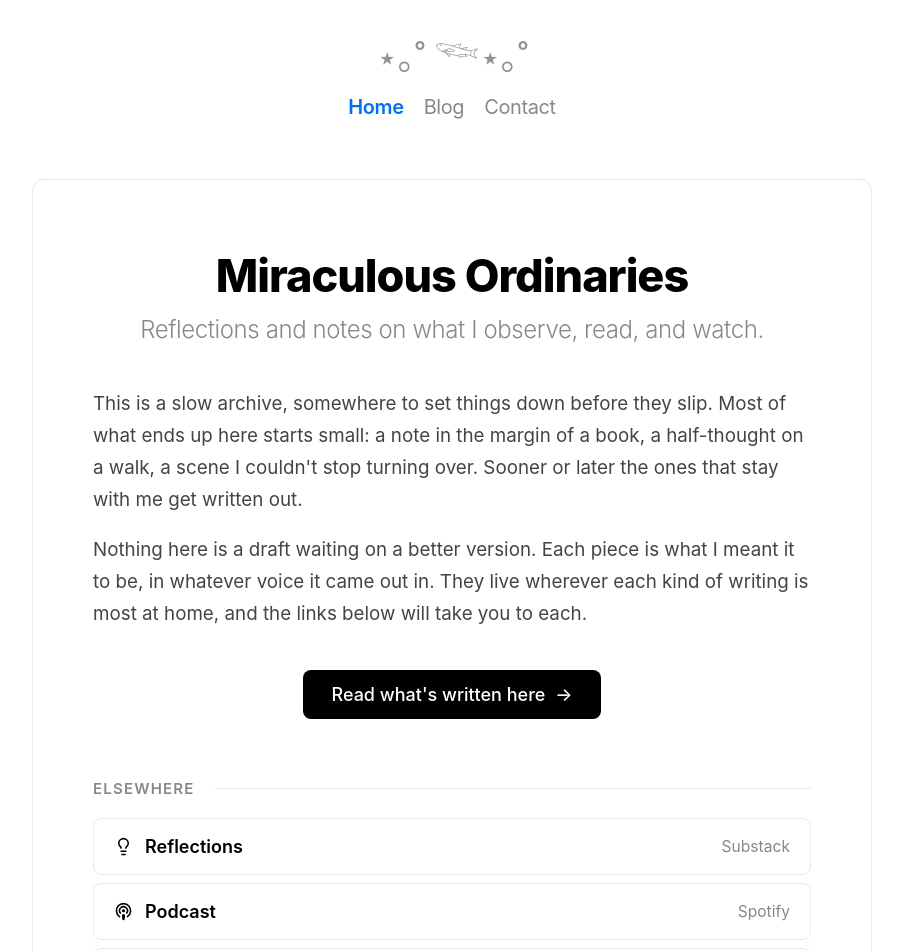
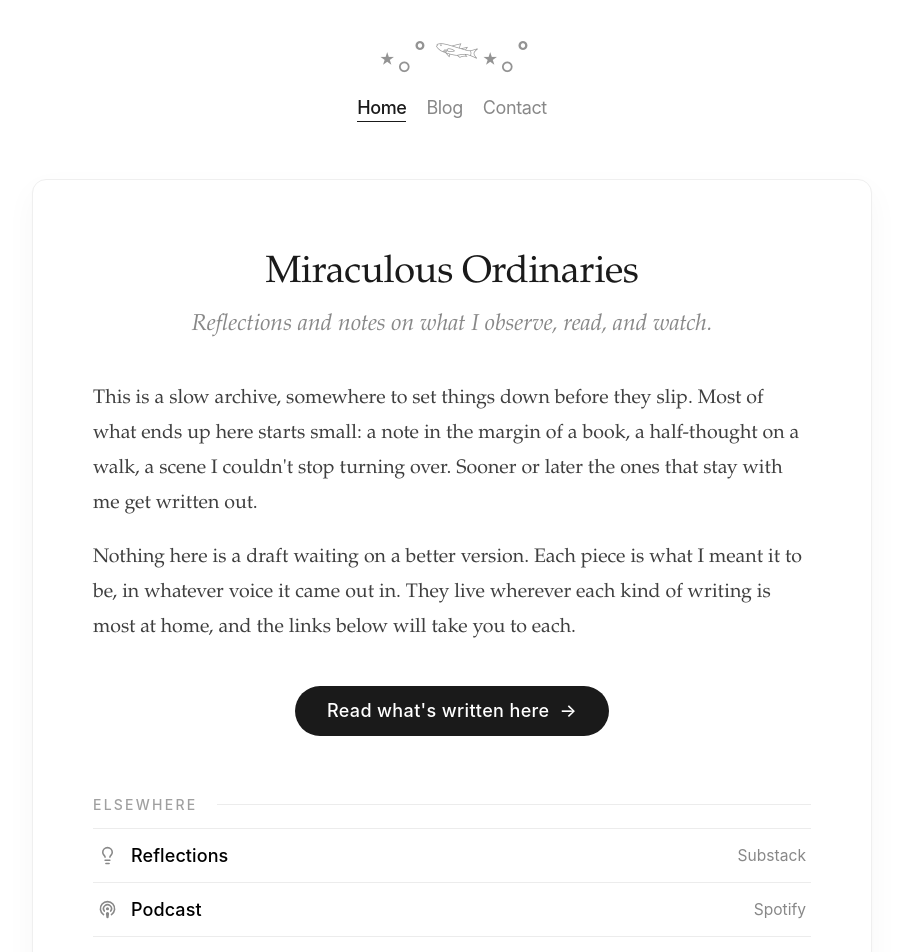
Before and after one commit to hamy-nguyen/notion-blog, a Next.js app: page / in a window 1280 px wide. Shown: the top 952 px of the page, without its empty margins (188-1091 px from the left). Built offline with nearby package versions, Linux system fonts and the light colour scheme.

Commit message:
global restyle

```diff
--- a/src/pages/contact.tsx
+++ b/src/pages/contact.tsx
@@ -28,7 +28,7 @@ export default function Contact() {
         <h1 style={{ marginTop: 0 }}>Contact</h1>
 
         <div className={contactStyles.name}>
-          Say hello, or tell me what you've been contemplating.
+          Say hello, or tell me what you've been turning over.
         </div>
 
         <div className={contactStyles.links}>
--- a/src/pages/index.tsx
+++ b/src/pages/index.tsx
@@ -9,7 +9,12 @@ export default function Index() {
       <Header titlePre="Home" />
       <div className={sharedStyles.layout}>
         <h1>Miraculous Ordinaries</h1>
-        <h2>Reflections and notes on what I observe, read, and watch.</h2>
+        {/* WHY: still an h2 for document outline, but the tagline class carries
+            the standfirst level. Without it this inherits the section-heading
+            size, which is the level used for headings inside a post. */}
+        <h2 className="tagline">
+          Reflections and notes on what I observe, read, and watch.
+        </h2>
 
         {/* WHY: the intro used to sit below the four link cards, so the page
             showed you the destinations before saying what any of it was. It
--- a/src/styles/global.css
+++ b/src/styles/global.css
@@ -18,6 +18,43 @@
     sans-serif;
   --font-mono: Menlo, Monaco, Lucida Console, Liberation Mono, DejaVu Sans Mono,
     Bitstream Vera Sans Mono, Courier New, monospace;
+
+  /* WHY: an editorial serif for words, the UI sans for chrome. Both stacks are
+     system fonts, so this costs no network request and no layout shift. The
+     pairing is what makes a reading site look like one rather than like an
+     app that happens to contain prose. */
+  --font-serif: 'Iowan Old Style', 'Palatino Linotype', Palatino,
+    'Book Antiqua', Georgia, serif;
+
+  /* WHY: pure #000 on #fff is harsher than print ever is; a near-black and a
+     warm grey soften the page without losing contrast (both still clear AA). */
+  --ink: #1a1a1a;
+  --ink-soft: #3f3f3f;
+  --rule: #ececec;
+
+  /* WHY: every size on the site comes from this scale, so "the same level of
+     thing" is literally the same value rather than a number picked per file.
+     Six steps, each a clear jump from the last — closer ratios read as
+     mistakes rather than as hierarchy.
+
+     h1     page title, one per page (home, contact, blog index, a post)
+     h2     section heading inside content
+     h3     sub-heading; also a post title in the index list
+     lead   a standfirst under a page title
+     body   running prose
+     ui     interface text: nav, buttons, row labels
+     meta   bylines, dates, platform names, footer */
+  --text-h1: 1.9rem;
+  --text-h2: 1.5rem;
+  --text-h3: 1.22rem;
+  --text-lead: 1.15rem;
+  --text-body: 0.98rem;
+  --text-ui: 0.9rem;
+  --text-meta: 0.78rem;
+  --text-label: 0.7rem;
+
+  --leading-tight: 1.25;
+  --leading-body: 1.78;
 }
 
 * {
@@ -38,8 +75,10 @@ body {
   font-family: -apple-system, BlinkMacSystemFont, Segoe UI, Roboto, Oxygen,
     Ubuntu, Cantarell, Fira Sans, Droid Sans, Helvetica Neue, sans-serif;
 
-  background-image: radial-gradient(#ddd 1px, transparent 1px),
-    radial-gradient(#ddd 1px, transparent 1px);
+  /* WHY: #ddd dots read as texture competing with the text; two shades lighter
+     they sit behind the page instead of on it. */
+  background-image: radial-gradient(#e6e6e6 1px, transparent 1px),
+    radial-gradient(#e6e6e6 1px, transparent 1px);
   background-position: 0 0, 25px 25px;
   background-attachment: fixed;
   background-size: 50px 50px;
@@ -204,33 +243,52 @@ pre.dark[class*='language-'] {
 .features {
   display: grid;
   grid-template-columns: 1fr;
-  gap: 0.4rem;
-  margin: 1rem 0 0;
+  margin: 0.75rem 0 0;
 }
 
 .feature {
   display: flex;
   align-items: center;
-  gap: 0.6rem;
-  padding: 0.85rem 1rem;
-  border: 1px solid #ebebeb;
-  border-radius: var(--radius);
-  /* WHY: these are anchors, so they'd pick up the global blue link color. Four
-     blue cards read as an error state; inherit instead and save the color
-     shift for hover, which is where the click affordance actually matters. */
+  gap: 0.7rem;
+  padding: 0.8rem 0.25rem;
+  /* WHY: five outlined boxes stacked vertically read as a form. One hairline
+     between rows says "list" with a fraction of the ink, and the rows keep the
+     same height and rhythm they had. */
+  border-bottom: 1px solid var(--rule);
+  /* WHY: these are anchors, so they'd pick up the global blue link color. Five
+     blue rows read as an error state; inherit instead and save the shift for
+     hover, which is where the click affordance actually matters. */
   color: inherit;
-  transition: border-color 200ms ease, color 200ms ease;
+  transition: color 200ms ease, padding-left 200ms ease;
+}
+
+.feature:first-child {
+  border-top: 1px solid var(--rule);
 }
 
 .feature:hover {
-  color: #0070f3;
-  border-color: #0070f3;
+  color: var(--ink);
+  padding-left: 0.6rem;
+}
+
+.feature:hover .featurePlatform {
+  color: var(--ink-soft);
 }
 
 .feature h4 {
   margin: 0;
-  font-weight: 600;
-  font-size: 0.9rem;
+  font-weight: 500;
+  font-size: var(--text-ui);
+  letter-spacing: 0.005em;
+}
+
+.feature svg {
+  color: var(--accents-3);
+  transition: color 200ms ease;
+}
+
+.feature:hover svg {
+  color: var(--ink);
 }
 
 /* WHY: pushed to the far edge with an auto margin so the platform names form
@@ -238,7 +296,7 @@ pre.dark[class*='language-'] {
 .featurePlatform {
   margin-left: auto;
   padding-left: var(--gap);
-  font-size: 0.78rem;
+  font-size: var(--text-meta);
   color: var(--accents-3);
   white-space: nowrap;
 }
@@ -250,11 +308,14 @@ pre.dark[class*='language-'] {
   display: block;
   width: fit-content;
   margin: 2rem auto 0;
-  padding: 0.7rem 1.4rem;
-  border-radius: var(--radius);
-  background: var(--fg);
-  font-size: 0.9rem;
+  padding: 0.72rem 1.6rem;
+  /* WHY: a full pill and a hair of tracking read as a considered invitation;
+     the 8px-radius rectangle read as a form's submit button. */
+  border-radius: 999px;
+  background: var(--ink);
+  font-size: var(--text-ui);
   font-weight: 500;
+  letter-spacing: 0.02em;
   color: var(--bg);
   transition: opacity 200ms ease;
 }
@@ -276,33 +337,29 @@ pre.dark[class*='language-'] {
   align-items: center;
   gap: var(--gap);
   margin: 3rem 0 0;
-  font-size: 0.75rem;
-  font-weight: 600;
-  letter-spacing: 0.08em;
+  font-size: var(--text-label);
+  font-weight: 500;
+  letter-spacing: 0.16em;
   text-transform: uppercase;
-  color: var(--accents-3);
+  color: #a0a0a0;
 }
 
 .sectionLabel::after {
   content: '';
   flex: 1;
   height: 1px;
-  background: #ebebeb;
+  background: var(--rule);
 }
 
+/* WHY: no font-size here — the <p> rule sets the body level. Declaring one
+   again is how the home intro drifted away from every other block of prose. */
 .explanation {
-  font-size: 1rem;
   margin: 2rem 0 0;
 }
 figure {
-  font-size: 0.85rem;
-  color: #999;
+  font-size: var(--text-meta);
+  color: var(--accents-3);
   line-height: 1.8;
-}
-
-figure {
-  font-size: 0.85rem;
-  color: #999;
 }
 
 a {
@@ -333,21 +390,47 @@ mark {
 
 /* WHY: the sheet supplies the top padding now, so the old 2rem top margin here
    stacked with it and pushed the title away from its own container. */
+/* WHY: 800 weight with tight tracking is a product-headline voice. A serif at
+   normal weight carries the same size with far less shouting, which is the
+   whole difference between "landing page" and "publication". */
 h1 {
   margin: 0 0 var(--gap-half) 0;
-  font-size: 2.25rem;
-  font-weight: 800;
-  letter-spacing: -0.05rem;
-  line-height: 1.15;
+  font-family: var(--font-serif);
+  font-size: var(--text-h1);
+  font-weight: 400;
+  letter-spacing: -0.01em;
+  line-height: var(--leading-tight);
+  color: var(--ink);
 }
 
+/* WHY: h2 is a section heading everywhere now. It used to be styled as the
+   home page's tagline, which meant the one element had two unrelated jobs and
+   a heading inside a post inherited a grey italic subtitle. */
 h2 {
   margin: 0;
-  font-weight: 300;
-  font-size: 1.2rem;
+  font-family: var(--font-serif);
+  font-weight: 400;
+  font-size: var(--text-h2);
+  line-height: 1.3;
+  color: var(--ink);
+}
+
+h3 {
+  margin: 0;
+  font-family: var(--font-serif);
+  font-weight: 400;
+  font-size: var(--text-h3);
+  line-height: 1.35;
+  color: var(--ink);
+}
+
+/* WHY: the standfirst under a page title is its own level, between the title
+   and the body — so it gets its own class rather than borrowing h2. */
+.tagline {
+  font-size: var(--text-lead);
+  font-style: italic;
+  color: var(--accents-3);
   line-height: 1.5;
-  letter-spacing: -0.02rem;
-  color: var(--accents-3);
 }
 
 .video {
@@ -364,11 +447,14 @@ h2 {
   outline: none;
 }
 
+/* WHY: serif at a slightly larger size and looser leading. Long-form text
+   wants more air between lines than UI text does. */
 p {
-  color: #444;
+  color: var(--ink-soft);
+  font-family: var(--font-serif);
   font-weight: 400;
-  font-size: 0.94rem;
-  line-height: 1.7;
+  font-size: var(--text-body);
+  line-height: var(--leading-body);
 }
 pre {
   white-space: pre;
@@ -379,7 +465,7 @@ pre :global(code) {
 }
 
 code {
-  font-size: 0.8rem;
+  font-size: var(--text-meta);
   background: #f1f1f1;
   padding: 0.2rem;
   border-radius: var(--radius);
@@ -403,12 +489,11 @@ code {
 
 @media (max-width: 600px) {
   h1 {
-    font-size: 1.75rem;
+    font-size: 1.6rem;
   }
 
-  h2 {
-    font-size: 0.95rem;
-    letter-spacing: 0;
+  .tagline {
+    font-size: 1rem;
   }
 }
 
@@ -425,7 +510,7 @@ code {
 footer {
   padding: 2em 0;
   text-align: center;
-  font-size: 0.75rem;
+  font-size: var(--text-meta);
   font-style: italic;
   color: var(--accents-3);
   /* WHY: auto margin eats the leftover space in the .app column, so the
--- a/src/styles/header.module.css
+++ b/src/styles/header.module.css
@@ -33,11 +33,28 @@
 .header :global(a) {
   color: var(--accents-3);
   font-weight: 400;
+  transition: color 200ms ease;
 }
 
+/* WHY: scoped to the nav list. As `.header a` it also matched the mark, and
+   `.header a` (0,1,1) outranks `.mark` (0,1,0), so setting a nav font size
+   here silently shrank the logo to nav-link size. */
+.header ul :global(a) {
+  font-size: var(--text-ui);
+}
+
+.header :global(a:hover) {
+  color: var(--ink);
+}
+
+/* WHY: the current page was marked with saturated blue, the one loud colour on
+   an otherwise quiet page. Ink plus a hairline underneath says "you are here"
+   without competing with the title. */
 .header :global(a.active) {
-  color: #0070f3;
-  font-weight: 600;
+  color: var(--ink);
+  font-weight: 500;
+  padding-bottom: 3px;
+  border-bottom: 1px solid var(--ink);
 }
 
 @media (max-width: 600px) {
--- a/src/styles/shared.module.css
+++ b/src/styles/shared.module.css
@@ -11,8 +11,12 @@
   margin: 0 auto;
   padding: 3.5rem 3rem 3rem;
   background: var(--bg);
-  border: 1px solid #ebebeb;
-  border-radius: 12px;
+  /* WHY: a hairline plus two very soft shadows — one tight, one wide — lifts
+     the sheet off the dotted ground the way paper sits on a desk. A single
+     hard border made it look like a bounding box. */
+  border: 1px solid #efefef;
+  border-radius: 14px;
+  box-shadow: 0 1px 2px rgba(0, 0, 0, 0.02), 0 12px 32px rgba(0, 0, 0, 0.035);
 }
 
 .layout img {
```
Also changed, not shown: src/styles/blog.module.css (+77 -13 lines), src/styles/contact.module.css (+9 -0 lines).
